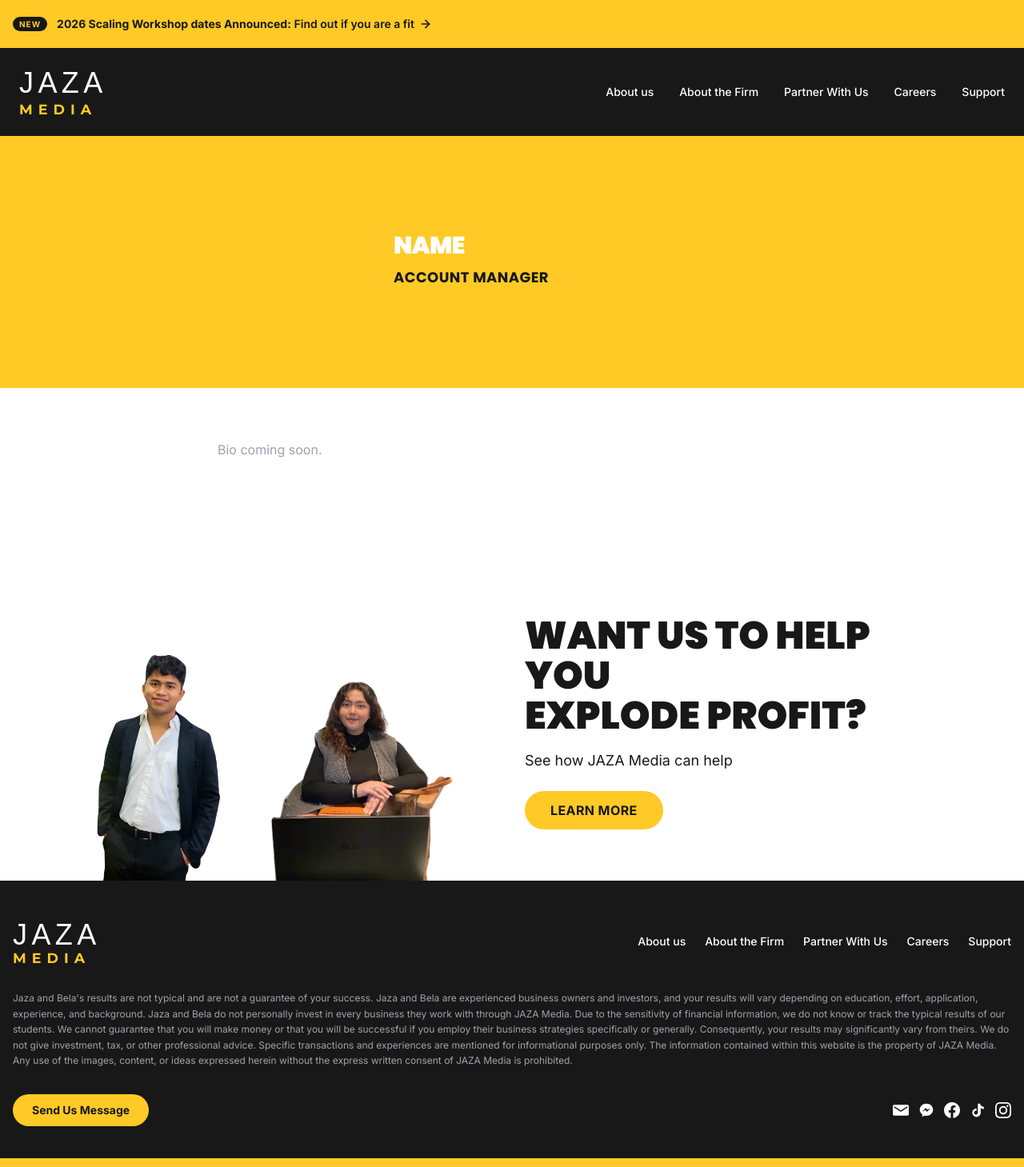
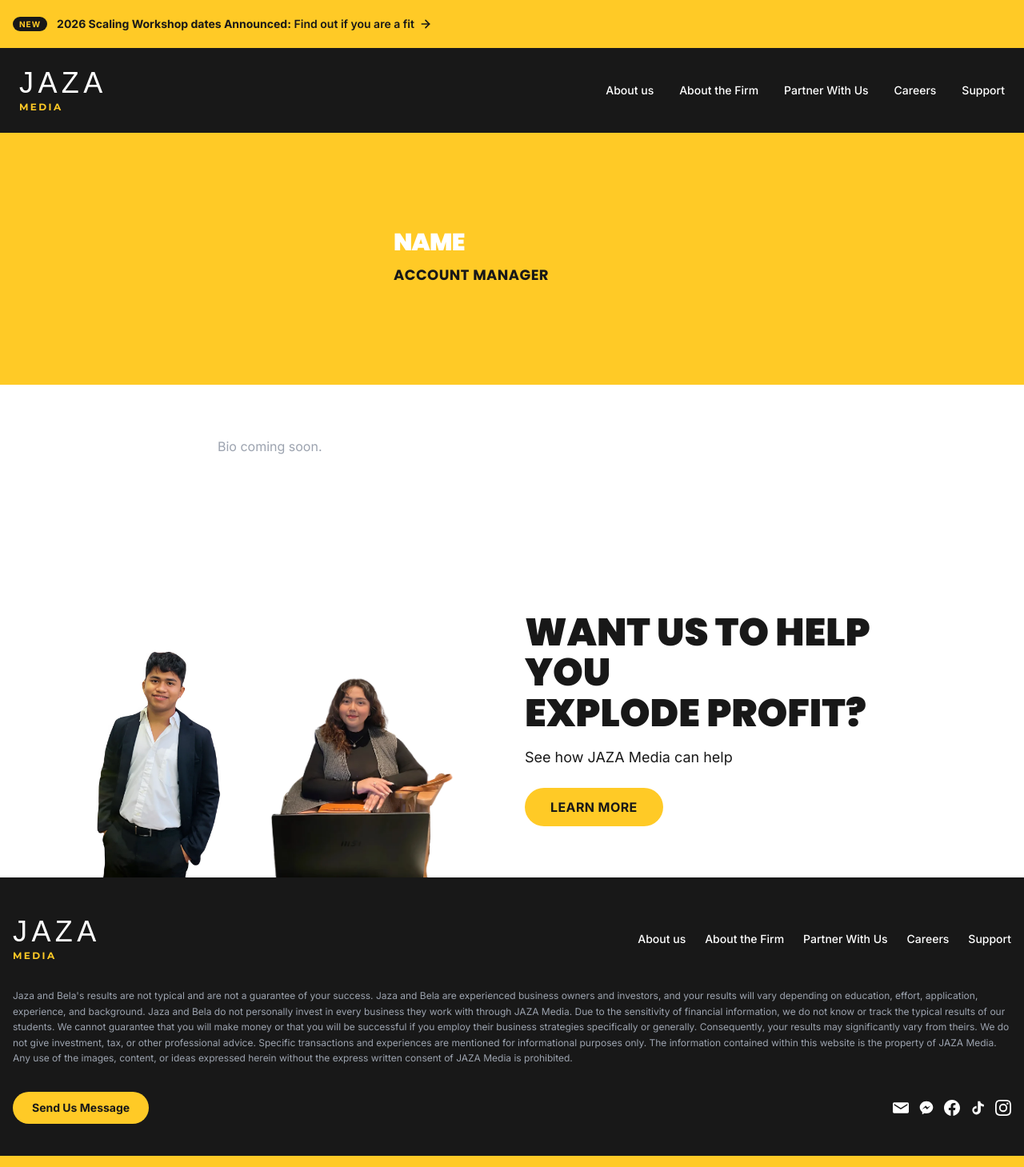
Before and after one commit to JAZA-Group-OS/jaza-media-site, a Next.js app: page /team/account-manager in a window 1280 px wide. Shown: the top 1459 px of the page at 80% size. Built offline with nearby package versions, Linux system fonts and the light colour scheme; a web font is replaced by a local one.

Commit message:
fix: shrink MEDIA subtitle to text-xs with tighter tracking

```diff
--- a/components/footer.tsx
+++ b/components/footer.tsx
@@ -69,7 +69,7 @@ export function Footer() {
             <span className="font-display text-3xl tracking-[0.15em] text-white md:text-4xl">
               JAZA
             </span>
-            <span className="font-montserrat text-[17.5px] font-bold tracking-[0.4em] text-brand-yellow">
+            <span className="font-montserrat mt-0.5 text-xs font-bold tracking-[0.2em] text-brand-yellow">
               MEDIA
             </span>
           </a>
--- a/components/navbar.tsx
+++ b/components/navbar.tsx
@@ -26,7 +26,7 @@ export function Navbar() {
           <span className="font-display text-3xl tracking-[0.15em] text-white md:text-4xl">
             JAZA
           </span>
-          <span className="font-montserrat mt-1 text-[17.5px] font-bold tracking-[0.4em] text-brand-yellow">
+          <span className="font-montserrat mt-0.5 text-xs font-bold tracking-[0.2em] text-brand-yellow">
             MEDIA
           </span>
         </Link>
```
